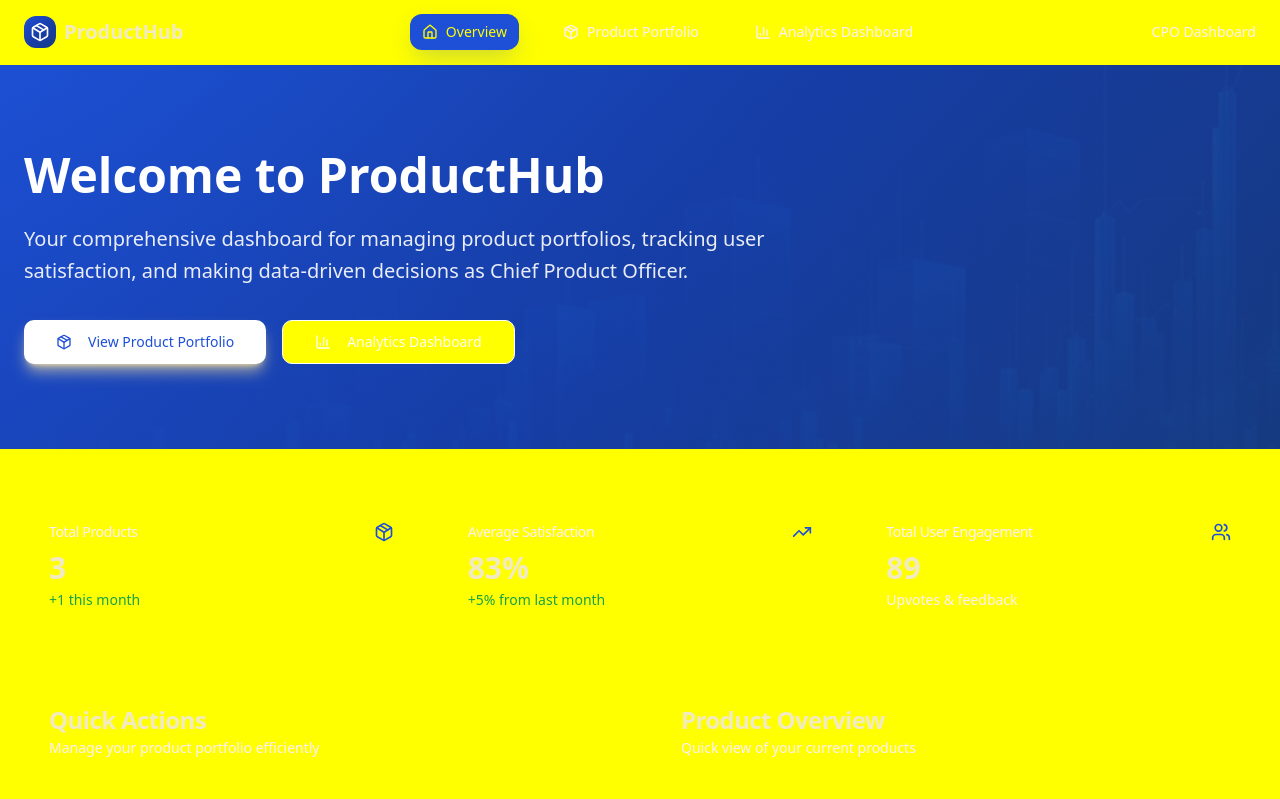
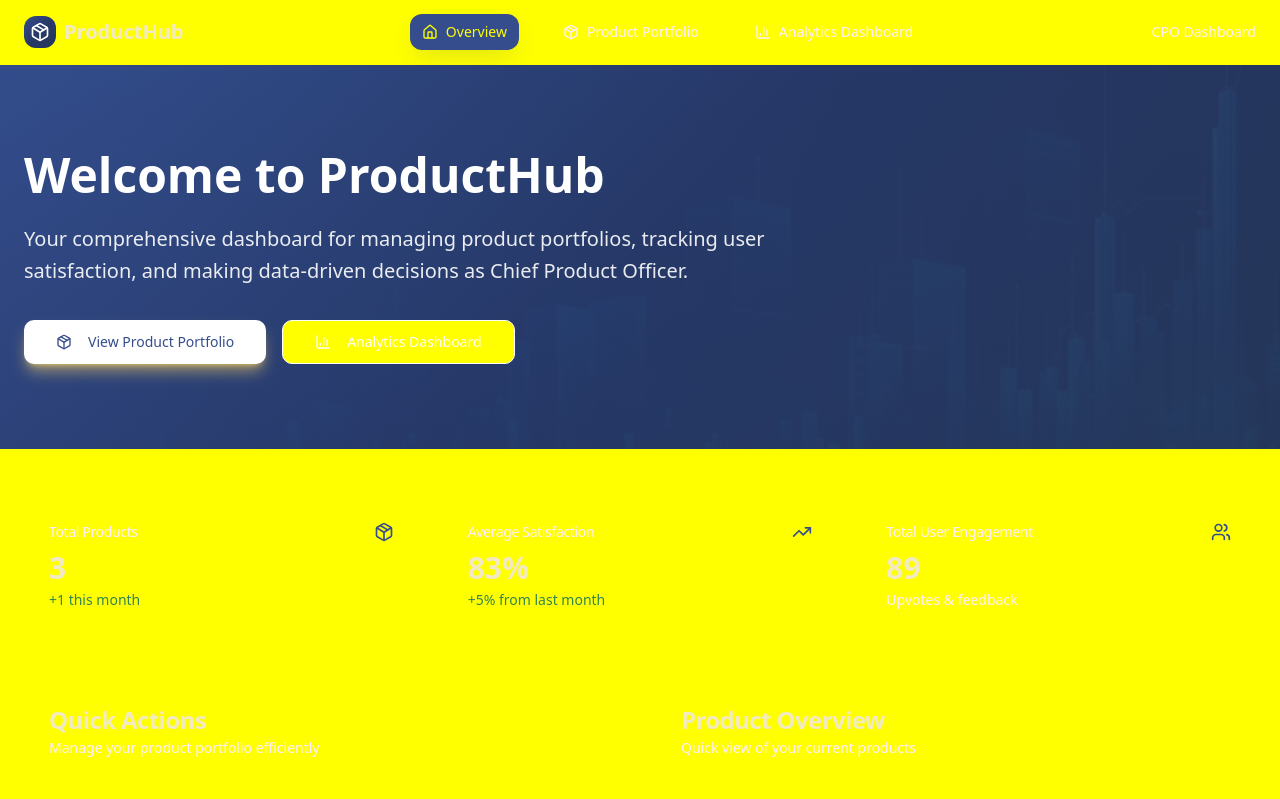
Before and after one commit to tanjameson/cpo-vision-board, a React (Vite) app: page / in a window 1280 px wide. Shown: the top 799 px of the page. Built offline with nearby package versions, Linux system fonts and the light colour scheme.

Commit message:
Refactor: Adjust color scheme
Update the application's color scheme to reduce brightness and improve visual comfort.

```diff
--- a/src/index.css
+++ b/src/index.css
@@ -16,28 +16,28 @@
     --card-foreground: 51 65 85;
     --card-border: 226 232 240;
 
-    /* Primary Brand - Professional Blue */
-    --primary: 224 76% 48%;
+    /* Primary Brand - Muted Professional Blue */
+    --primary: 224 45% 38%;
     --primary-foreground: 255 255 255;
-    --primary-light: 224 76% 58%;
-    --primary-dark: 224 76% 38%;
+    --primary-light: 224 45% 48%;
+    --primary-dark: 224 45% 28%;
 
     /* Secondary - Sophisticated Gray */
     --secondary: 226 232 240;
     --secondary-foreground: 51 65 85;
     --secondary-dark: 203 213 225;
 
-    /* Accent - Success Green */
-    --accent: 142 76% 36%;
+    /* Accent - Muted Success Green */
+    --accent: 142 45% 36%;
     --accent-foreground: 255 255 255;
-    --accent-light: 142 69% 58%;
+    --accent-light: 142 45% 46%;
 
-    /* Status Colors */
-    --success: 142 76% 36%;
+    /* Status Colors - Muted */
+    --success: 142 45% 36%;
     --success-foreground: 255 255 255;
-    --warning: 38 92% 50%;
+    --warning: 38 65% 50%;
     --warning-foreground: 255 255 255;
-    --destructive: 0 84% 60%;
+    --destructive: 0 65% 55%;
     --destructive-foreground: 255 255 255;
 
     /* Utility Colors */
@@ -45,17 +45,17 @@
     --muted-foreground: 100 116 139;
     --border: 226 232 240;
     --input: 226 232 240;
-    --ring: 224 76% 48%;
+    --ring: 224 45% 38%;
 
-    /* Gradients */
+    /* Gradients - Muted */
     --gradient-primary: linear-gradient(135deg, hsl(var(--primary)), hsl(var(--primary-light)));
     --gradient-surface: linear-gradient(180deg, hsl(var(--surface)), hsl(var(--background)));
-    --gradient-hero: linear-gradient(135deg, hsl(224 76% 48%), hsl(224 76% 38%), hsl(220 70% 30%));
+    --gradient-hero: linear-gradient(135deg, hsl(224 45% 38%), hsl(224 45% 28%), hsl(220 40% 25%));
 
-    /* Shadows */
-    --shadow-card: 0 1px 3px 0 hsl(226 232 240 / 0.1), 0 1px 2px -1px hsl(226 232 240 / 0.1);
-    --shadow-elevated: 0 10px 15px -3px hsl(226 232 240 / 0.1), 0 4px 6px -4px hsl(226 232 240 / 0.1);
-    --shadow-primary: 0 10px 25px -5px hsl(224 76% 48% / 0.25);
+    /* Shadows - Softer */
+    --shadow-card: 0 1px 3px 0 hsl(226 232 240 / 0.08), 0 1px 2px -1px hsl(226 232 240 / 0.08);
+    --shadow-elevated: 0 10px 15px -3px hsl(226 232 240 / 0.08), 0 4px 6px -4px hsl(226 232 240 / 0.08);
+    --shadow-primary: 0 10px 25px -5px hsl(224 45% 38% / 0.15);
 
     /* Animations */
     --transition-base: all 0.2s cubic-bezier(0.4, 0, 0.2, 1);
@@ -90,10 +90,10 @@
     --card-foreground: 226 232 240;
     --card-border: 51 65 85;
 
-    --primary: 224 76% 58%;
+    --primary: 224 50% 55%;
     --primary-foreground: 15 23 42;
-    --primary-light: 224 76% 68%;
-    --primary-dark: 224 76% 48%;
+    --primary-light: 224 50% 65%;
+    --primary-dark: 224 50% 45%;
 
     --secondary: 51 65 85;
     --secondary-foreground: 226 232 240;
@@ -103,7 +103,7 @@
     --muted-foreground: 148 163 184;
     --border: 51 65 85;
     --input: 51 65 85;
-    --ring: 224 76% 58%;
+    --ring: 224 50% 55%;
   }
 }
 
```
